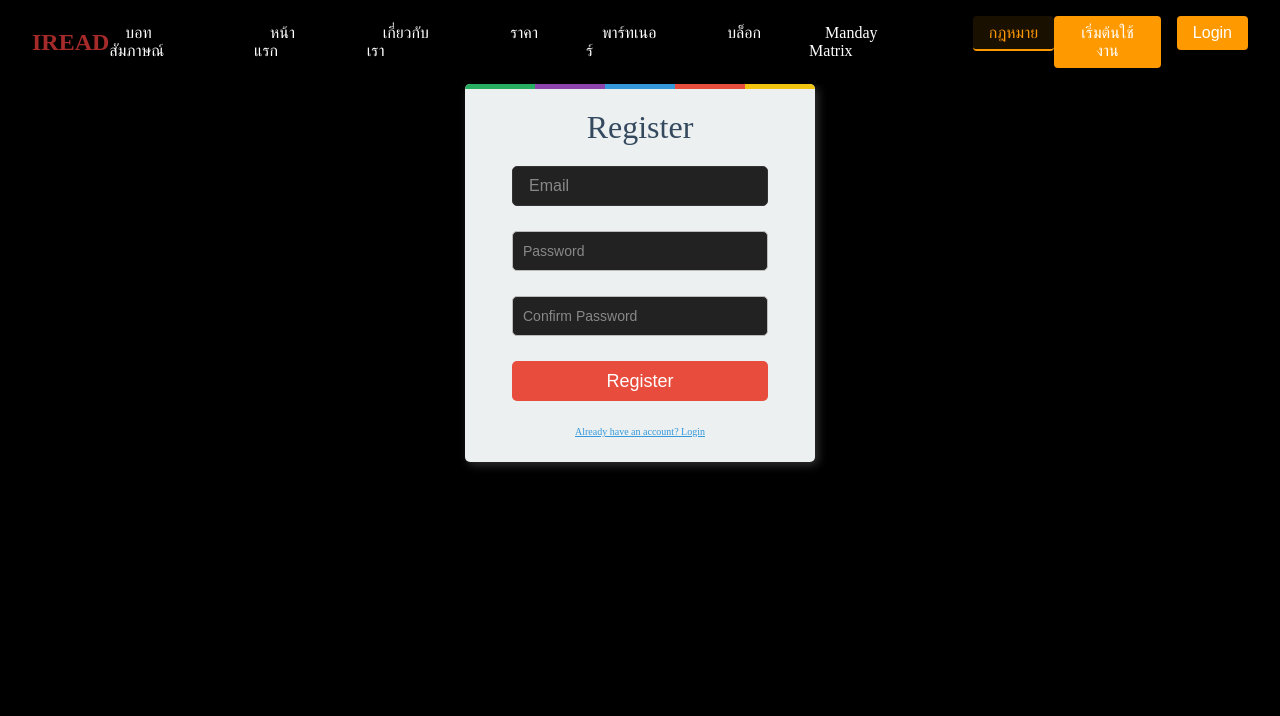
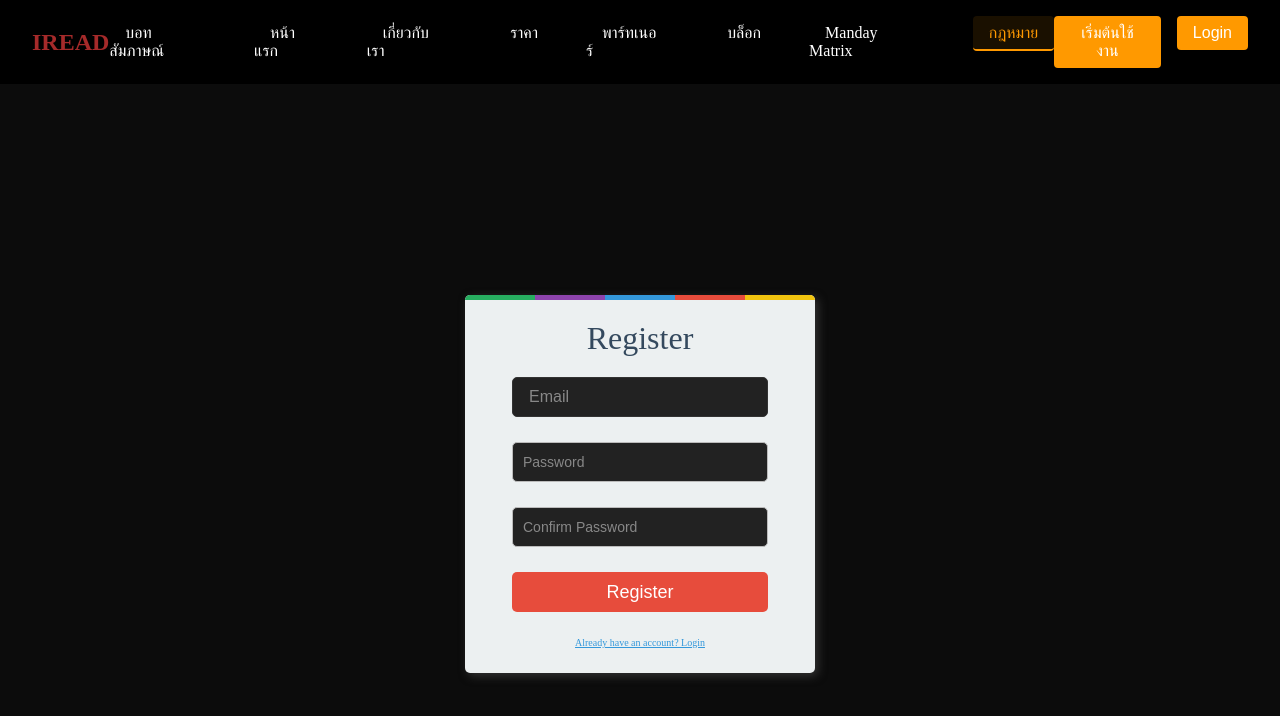
Before and after one commit to koonutWork/IRead_interview, a React (Vite) app in the folder IRC/: page /register in a window 1280 px wide. Shown: the top 716 px of the page. Built offline with nearby package versions, Linux system fonts and the light colour scheme; no server answers.

Commit message:
update register

```diff
--- a/IRC/src/components/RegisterForm.jsx
+++ b/IRC/src/components/RegisterForm.jsx
@@ -49,6 +49,7 @@ function RegisterForm() {
   };
 
   return (
+    <div class="login-container">
     <div className="login-wrap">
       <h2>Register</h2>
       <div className="form">
@@ -89,6 +90,7 @@ function RegisterForm() {
         </a>
       </div>
     </div>
+    </div>
   );
 }
 
```
Also changed, not shown: 2 other files (tests, documents, lock files or other folders).
